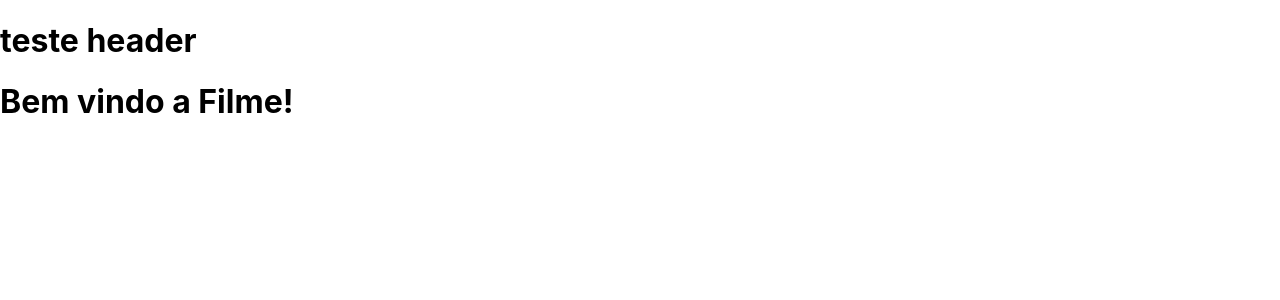
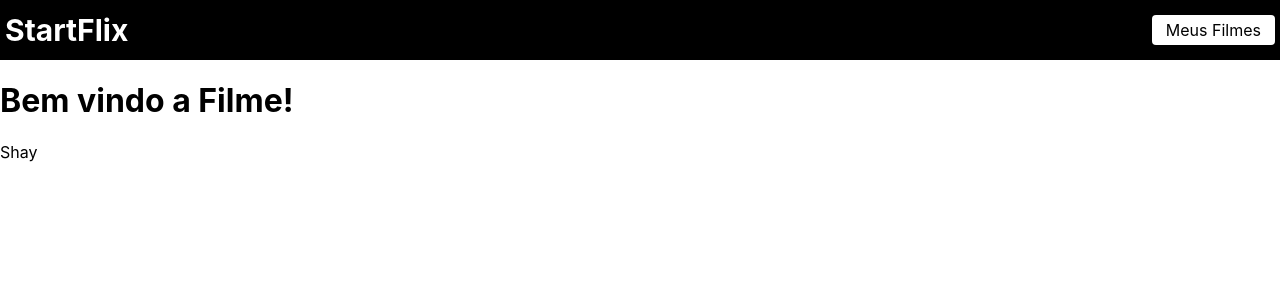
Before and after one commit to shajardini/startflixmgsp, a React (Create React App) app: page /filme/1 in a window 1280 px wide. Shown: the top 300 px of the page. Built offline with nearby package versions, Linux system fonts and the light colour scheme; the HTML template or start-up script is replaced by a standard one.

Commit message:
atualização

```diff
--- /dev/null
+++ b/src/components/header/header.css
@@ -0,0 +1,28 @@
+header{
+    display: flex;
+    flex-direction: row;
+    align-items: center;
+    justify-content: space-between;
+    width: 100%;
+    height: 60px;
+    background-color: black;
+}
+
+.logo{
+    padding: 5px;
+    color: white;
+    text-decoration:none;
+    font-size: 30px;
+    cursor: pointer;
+    font-weight: bold;
+}
+
+.favoritos{
+    cursor: pointer;
+    background-color: #fff;
+    padding: 5px 14px;
+    margin-right: 5px;
+    text-decoration: none;
+    color: black;
+    border-radius: 4px;
+}
--- a/src/components/header/index.jsx
+++ b/src/components/header/index.jsx
@@ -1,7 +1,12 @@
+import {Link} from 'react-router-dom'
+import './header.css'
+
 export default function Header(){
     return(
         <header>
-            <h1>teste header</h1>
+            <Link className='logo' to='/'>StartFlix</Link>
+
+            <Link className='favoritos' to='/favoritos'>Meus Filmes</Link>
         </header>
     )
 }
--- a/src/routes.js
+++ b/src/routes.js
@@ -2,6 +2,7 @@
 import Home from "./pages/home";
 import Filme from "./pages/filme";
 import Header from "./components/header";
+import Footer from "./components/footer";
 
 function RotasApp(){
     return(
@@ -11,7 +12,7 @@
                 <Route path='/' element={<Home/>}/>
                 <Route path='/filme/:id' element={<Filme/>}/>
             </Routes>
-
+            <Footer/>
 
 
        </BrowserRouter>
```
